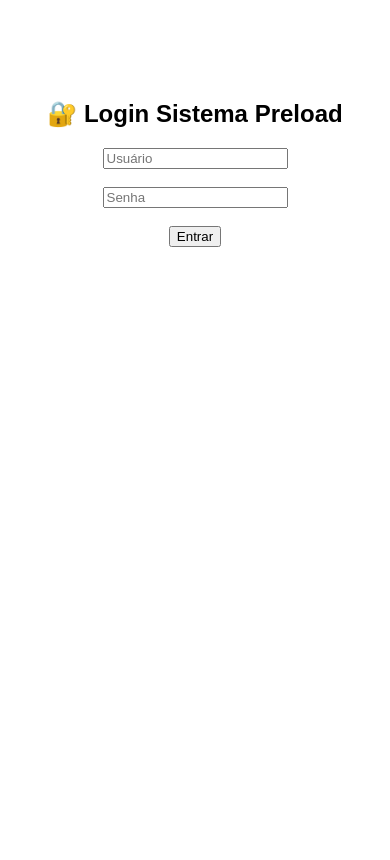
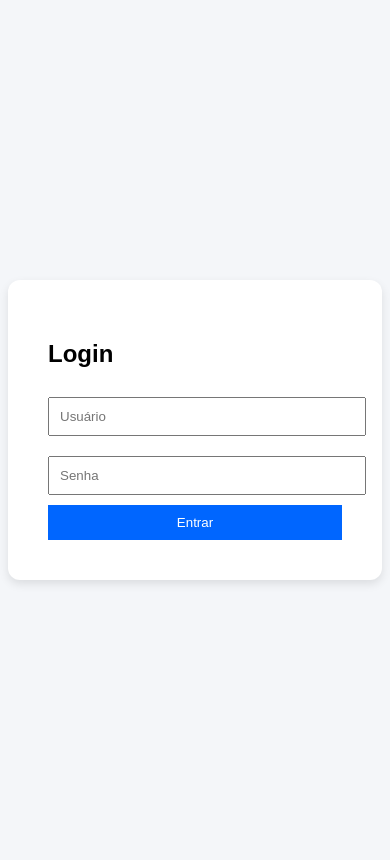
Before and after one commit to ALMDPSP/preload_app, a Flask app: page /login in a window 390 px wide. Before the commit the page ends 247 px from the top, so only its background shows below. Run offline with Flask 3, Linux system fonts and the light colour scheme; data that the repository does not hold is empty; some libraries are stand-ins or nearby versions.

Commit message:
Enhance login page with responsive design and styles

```diff
--- a/templates/login.html
+++ b/templates/login.html
@@ -1,21 +1,22 @@
 <!DOCTYPE html>
 <html>
 <head>
-    <title>Login</title>
+<meta name="viewport" content="width=device-width, initial-scale=1.0">
+<style>
+body { font-family:Arial; background:#f4f6f9; display:flex; justify-content:center; align-items:center; height:100vh;}
+.card { background:white; padding:40px; border-radius:12px; box-shadow:0 4px 10px rgba(0,0,0,0.1); width:300px;}
+input { width:100%; padding:10px; margin:10px 0;}
+button { width:100%; padding:10px; background:#0066ff; color:white; border:none;}
+</style>
 </head>
-<body style="font-family: Arial; text-align:center; margin-top:100px;">
-
-<h2>🔐 Login Sistema Preload</h2>
-
+<body>
+<div class="card">
+<h2>Login</h2>
 <form method="POST">
-    <input type="text" name="username" placeholder="Usuário" required><br><br>
-    <input type="password" name="password" placeholder="Senha" required><br><br>
-    <button type="submit">Entrar</button>
+<input name="username" placeholder="Usuário">
+<input name="password" type="password" placeholder="Senha">
+<button type="submit">Entrar</button>
 </form>
-
-{% if erro %}
-<p style="color:red;">{{ erro }}</p>
-{% endif %}
-
+</div>
 </body>
 </html>
```
